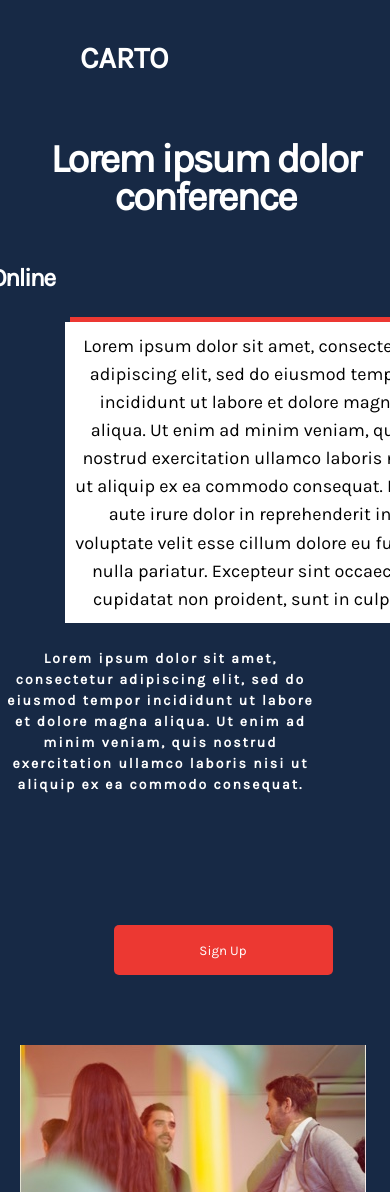
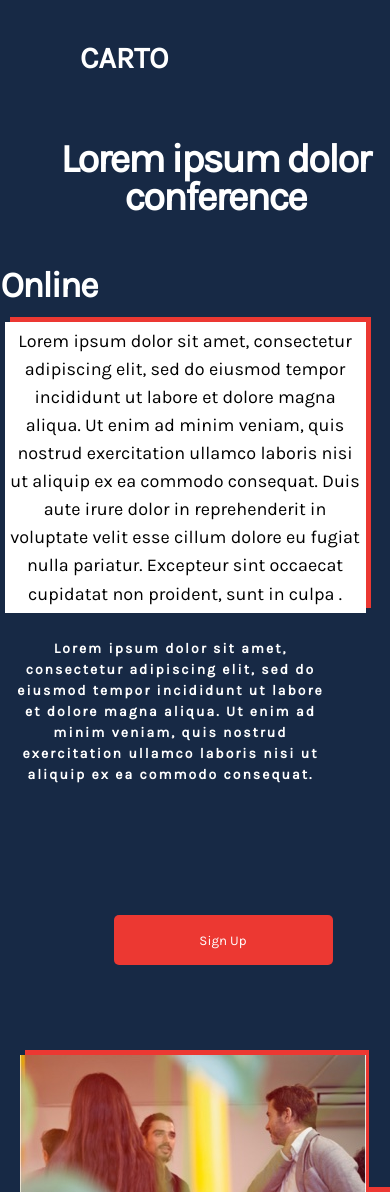
Before and after one commit to Renda02/carto-landing-page, a Jekyll site: the page built from index.markdown, in a window 390 px wide. Shown: the top 1192 px of the page. Built offline with Jekyll 4.4.1, drawn with Linux system fonts in a browser that asks for light colours; grey boxes are pictures that could not be loaded.

Commit message:
Improved styling

```diff
--- a/_includes/navigation.html
+++ b/_includes/navigation.html
@@ -1,6 +1,6 @@
 <nav>
   <a href="/" class="logo">CARTO</a>
-  <div class="toggle"></div>
+  <div class="toggle" onclick=toggleMenu();></div>
   <ul>
 
     <li><a href="/">About</a></li>
@@ -65,15 +65,20 @@
       display: none;
     }
 
-    .toggle{
+    .toggle {
       width: 30px;
       height: 30px;
       cursor: pointer;
+
+      filter: invert(1)
+    }
+
+    .toggle.active {
       background: url("assets/images/icon.png");
-      background-size:30px;
+      background-size: 36px;
       background-repeat: no-repeat;
       background-position: center;
-      filter:invert(1)
     }
+
   }
 </style>
--- a/_layouts/default.html
+++ b/_layouts/default.html
@@ -19,7 +19,7 @@
     {{ content }}
 
   </section>
-
+<script src="/assets/js/index.js"></script>
 </body>
 
 </html>
--- a/_sass/main.scss
+++ b/_sass/main.scss
@@ -20,10 +20,17 @@
   max-width: 1300px;
 }
 
-.image .image-first{
-
+#image-first {
+  z-index: 10;
+  position: relative;
+  margin-bottom: -46px;
 }
 
+#video-last {
+  z-index: 1;
+  position: relative;
+  margin-top: 5px;
+}
 .background {
   position: absolute;
   top: 0;
@@ -69,7 +76,6 @@
   background-color: #ec3832;
   margin-left: 16px;
   color: #fff;
-  margin-bottom: 20px;
 }
 
 .media {
@@ -78,11 +84,20 @@
   justify-content: center;
 }
 
+.image {
+  width: 344px;
+  height: 179px;
+  margin: 7px 7px 0 0;
+  object-fit: contain;
+  -webkit-box-shadow: 5px -5px 0px 0px #ec3832;
+  -moz-box-shadow: 5px -5px 0px 0px #ec3832;
+  box-shadow: 5px -5px 0px 0px #ec3832;
+}
+
 .video {
   -webkit-box-shadow: 5px -5px 0px 0px #ec3832;
   -moz-box-shadow: 5px -5px 0px 0px #ec3832;
   box-shadow: 5px -5px 0px 0px #ec3832;
-
   margin: 4px 0;
   right: 0;
   left: 0;
--- a/assets/css/index.scss
+++ b/assets/css/index.scss
@@ -1,7 +1,7 @@
 ---
 ---
 
-h1 {
+h1.heading {
   width: 441px;
   margin: 0 0 44px;
   font-family: Karla;
@@ -29,7 +29,7 @@
   box-shadow: 5px -5px 0px 0px #ec3832;
 }
 
-h2 {
+h2.sub-heading{
   width: 102px;
   margin: 0 6px;
   font-family: Karla;
@@ -41,7 +41,7 @@
   letter-spacing: -1.6px;
 }
 
-h4 {
+h4.paragraph {
   width: 322px;
   height: 252px;
   margin: 40px 0 0 130px;
@@ -53,18 +53,22 @@
   letter-spacing: 2px;
 }
 
+.media-first{
+  margin: 40px 0;
+}
+
 @media (max-width: 991px) {
-  h1 {
+  h1.heading{
     text-align: center;
     font-size: 40px;
   }
-  h2 {
+  h2.heading{
     font-size: 25px;
     margin-bottom: 1rem;
   }
 
-  p,
-  h4 {
+  p.text,
+  h4.paragraph {
     text-align: center;
     margin: 10px;
     display: block;
--- /dev/null
+++ b/assets/js/index.js
@@ -0,0 +1,4 @@
+function toogleMenu(){
+    let toggleIcon=document.querySelector('.toggle');
+    toggleIcon.classList.toggle('active');
+}
--- a/index.markdown
+++ b/index.markdown
@@ -24,12 +24,17 @@
   <h4 class="paragraph">{{page.paragraph}}</h4>
   </div>
   <div class="right"><button>Sign Up</button>
+  <div class="media-first">
   <div class="media">
-    <div class="image image-first"><img src="/assets/images/first.jpg" alt="event"></div>
+    <div class="image " id="image-first"><img src="/assets/images/first.jpg" alt="event"></div>
     <div class="video">
-   <iframe width="390" height="215" src="https://www.youtube.com/embed/oVH3j31pV7Y" frameborder="0" allow="accelerometer; autoplay;  encrypted-media; gyroscope; picture-in-picture" allowfullscreen></iframe></div>
-   <div class="image image-second"><img src="/assets/images/second.jpg" alt="event"></div>
-    <div class="video"><iframe width="390" height="215" src="https://www.youtube.com/embed/gpS7fAZm1_k" frameborder="0" allow="accelerometer; autoplay; encrypted-media; gyroscope; picture-in-picture" allowfullscreen></iframe></div>
+   <iframe width="390" height="215" src="https://www.youtube.com/embed/oVH3j31pV7Y" frameborder="0" id="video-first" allow="accelerometer; autoplay;  encrypted-media; gyroscope; picture-in-picture" allowfullscreen></iframe></div>
+</div>
+<div class='media-second'>
+<div class="video " ><iframe width="390" height="215" src="https://www.youtube.com/embed/gpS7fAZm1_k" frameborder="0" id="video-last" allow="accelerometer; autoplay; encrypted-media; gyroscope; picture-in-picture" allowfullscreen></iframe></div>
+
+   <div class="image" id="image-second"><img src="/assets/images/second.jpg" alt="event"></div>
+</div>
 
 </div>
 </div>
```
